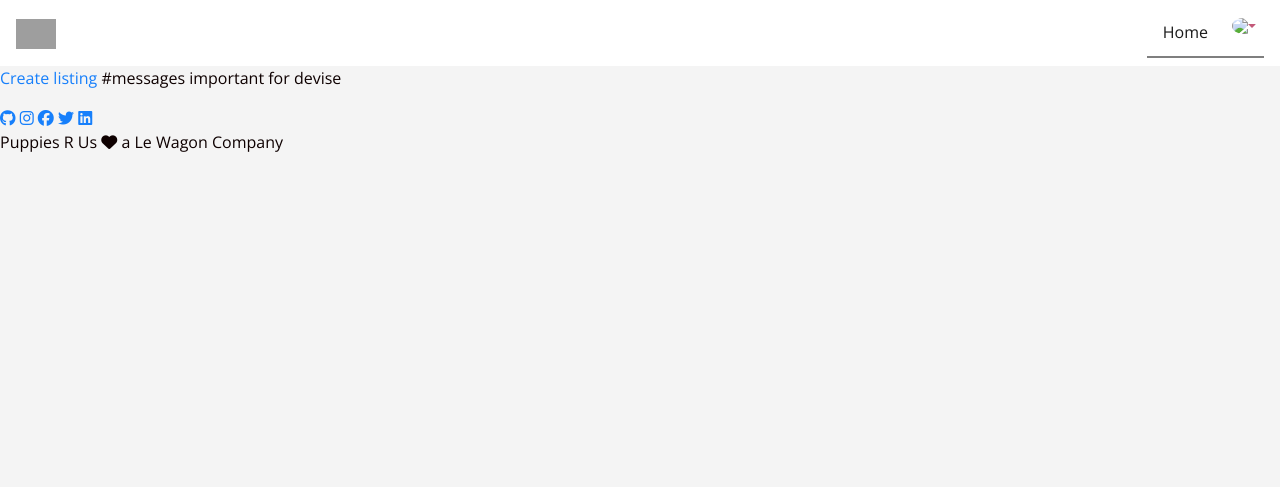
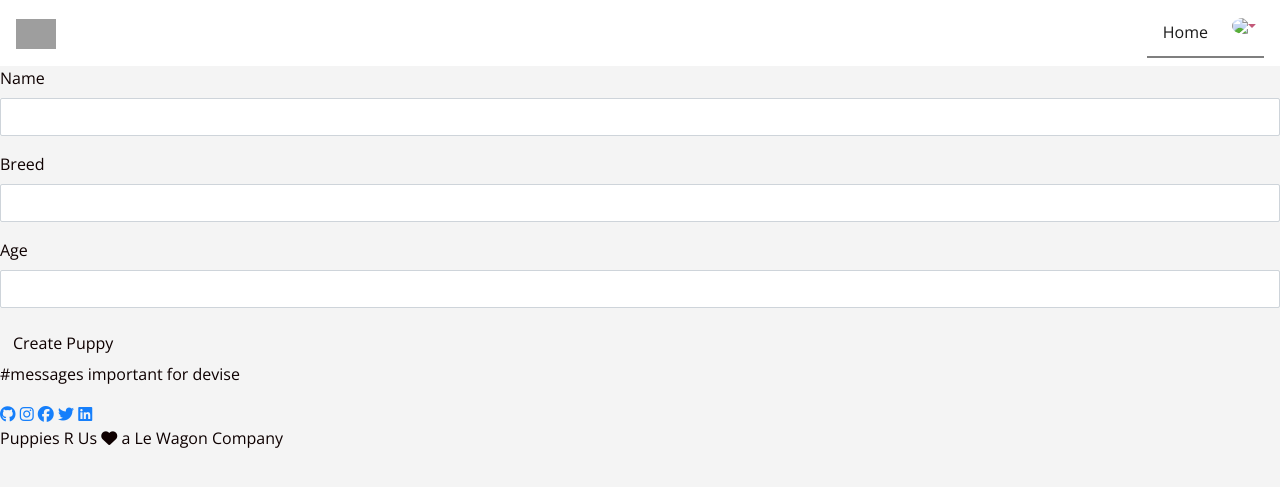
Before and after one commit to AdelMuu/puppies-website, a Rails app: page /puppies/new in a window 1280 px wide. Shown: the top 487 px of the page. Run offline with Rails 7, Linux system fonts and the light colour scheme; the visitor is signed in with stand-in values (Sample User, id 1); style sheets or scripts are compiled from the project's sources; some libraries are stand-ins or nearby versions; grey boxes are pictures that could not be loaded.

Commit message:
listing-puppy-journey

```diff
--- a/app/controllers/puppies_controller.rb
+++ b/app/controllers/puppies_controller.rb
@@ -1,5 +1,6 @@
 class PuppiesController < ApplicationController
   def new
+    @puppy = Puppy.new
   end
 
   def create
--- /dev/null
+++ b/app/views/puppies/_form.html.erb
@@ -0,0 +1,6 @@
+<%= simple_form_for(@puppy) do |f| %>
+  <%= f.input :name %>
+  <%= f.input :breed %>
+  <%= f.input :age %>
+  <%= f.button :submit %>
+<% end %>
--- a/app/views/puppies/new.html.erb
+++ b/app/views/puppies/new.html.erb
@@ -1 +1 @@
-<%= link_to "Create listing", listing_puppies_path, method: :post %>
+<%= render 'form' %>
--- a/config/routes.rb
+++ b/config/routes.rb
@@ -5,7 +5,7 @@ Rails.application.routes.draw do
 
     collection do
       get 'new', to: 'puppies#new', as: "new"
-      post '', to: 'puppies#create', as: "listing"
+      post '', to: 'puppies#create', as: ""
     end
 
     member do
```
